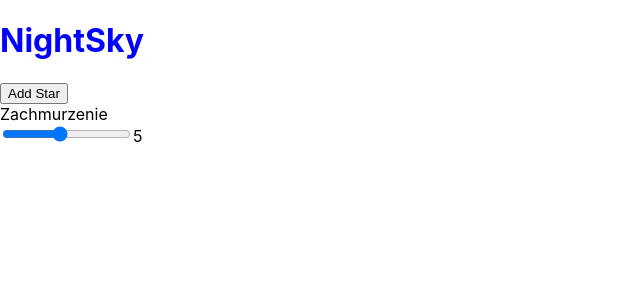
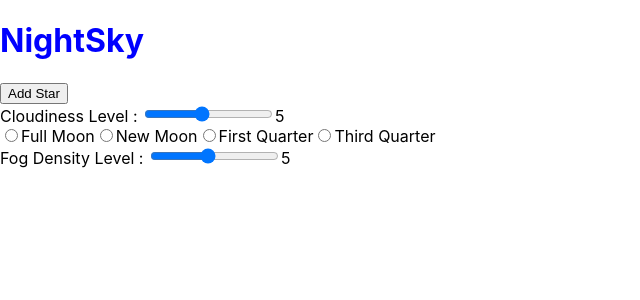
Before and after one commit to JarekBigaj/NightSkyApplication, a React (Create React App) app in the folder night-sky/: page / in a window 1280 px wide. Shown: the top 300 px of the page, without its empty margins (0-640 px from the left). Built offline with nearby package versions, Linux system fonts and the light colour scheme.

Commit message:
added night sky properties

```diff
--- a/night-sky/src/AddStarForm.js
+++ b/night-sky/src/AddStarForm.js
@@ -1,20 +1,72 @@
 import styled from "styled-components";
 import { useState,useEffect } from "react";
 
+const LUNAR_PHASES = [
+    { id: 'full', name: 'Full Moon' },
+    { id: 'new', name: 'New Moon' },
+    { id: 'first-quarter', name: 'First Quarter' },
+    { id: 'third-quarter', name: 'Third Quarter' }
+];
+
 function AddStarForm(){
-    const [range,  setRange] = useState(5);
+    const [nightSkyWeather,  setNightSkyWeather] = useState(() =>{
+        return {
+                cloudinessLevel: '5',
+                lunarPhase: '',
+                fogDensityLevel: '5'
+            }
+    });
 
     const handleCloudinessChange = (event) => {
-        setRange(event.target.value);
+        setNightSkyWeather({
+            ...nightSkyWeather,
+            cloudinessLevel: event.target.value
+          });
     }
+
+    const handlePhaseChange = (event) => {
+        setNightSkyWeather({
+            ...nightSkyWeather,
+            lunarPhase: event.target.value
+        });
+    };
+
+    const handleFogChange = (event) => {
+        setNightSkyWeather({
+            ...nightSkyWeather,
+            fogDensityLevel: event.target.value
+        });
+    };
+
+    console.log(nightSkyWeather);
 
     return (
         <div>
-            <Label value="Zachmurzenie"/>
             <SliderWrapper name="cloudinessLevel">
-                <Slider type="range" min="1" max="10" value={range} onChange={handleCloudinessChange} />
-                <Label value={range}/>
+                <Label value="Cloudiness Level : "/>
+                <Slider type="range" min="1" max="10" value={nightSkyWeather.cloudinessLevel} onChange={handleCloudinessChange} />
+                <Label value={nightSkyWeather.cloudinessLevel}/>
             </SliderWrapper>
+            <CheckBoxWrapper>
+                {LUNAR_PHASES.map((phase) => (
+                    <label key={phase.id}>
+                    <Input
+                        type="radio"
+                        name="lunar-phase"
+                        value={phase.id}
+                        checked={nightSkyWeather.lunarPhase === phase.id}
+                        onChange={handlePhaseChange}
+                    />
+                    {phase.name}
+                    </label>
+                ))}
+            </CheckBoxWrapper>
+            <SliderWrapper name="fogDensityLevel">
+                <Label value="Fog Density Level : "/>
+                <Slider type="range" min="1" max="10" value={nightSkyWeather.fogDensityLevel} onChange={handleFogChange} />
+                <Label value={nightSkyWeather.fogDensityLevel}/>
+            </SliderWrapper>
+
         </div>
         )
 }
@@ -25,8 +77,20 @@ const Label = styled(({className,value}) => {
 
 `;
 
+const CheckBoxWrapper = styled (({className,children})=>{
+    return <div className={className}>{children}</div>
+})`
+
+`;
+
 const SliderWrapper = styled(({className,name,children})=>{
     return <div name={name} className={className}>{children}</div>
+})`
+
+`;
+
+const Input = styled(({className,type,value,onChange,name})=>{
+    return <input className={className} name={name} type={type} value={value} onChange={onChange}/>
 })`
 
 `;
```
